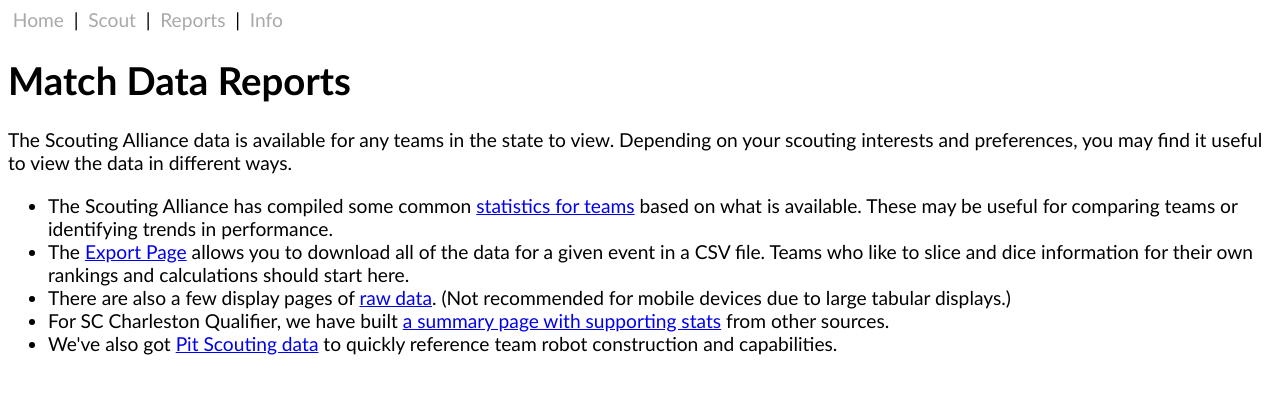
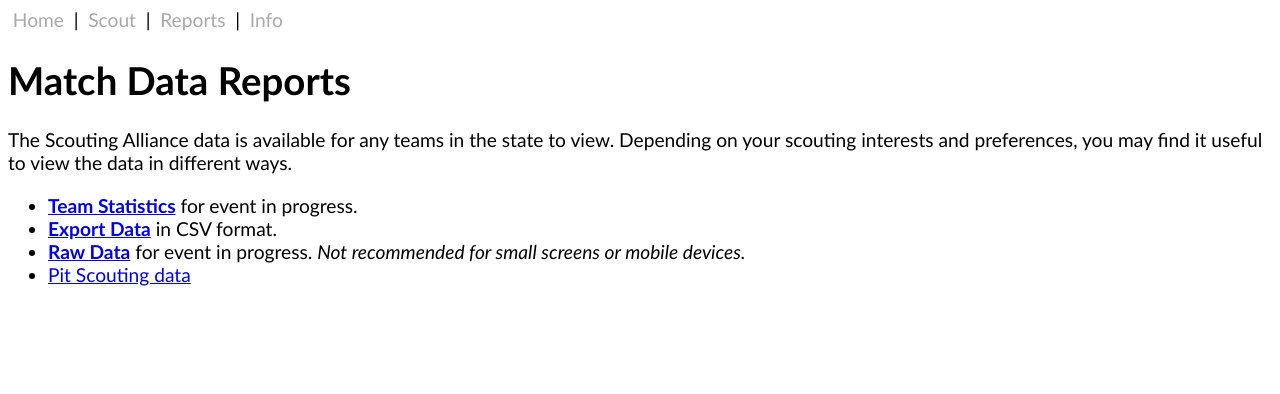
Before and after one commit to fscdata/fsc-data-scouting, a Flask app: page /report/ in a window 1280 px wide. Shown: the top 394 px of the page. Run offline with Flask 3, Linux system fonts and the light colour scheme.

Commit message:
main report landing page more concise

```diff
--- a/templates/report/main_report_page.html
+++ b/templates/report/main_report_page.html
@@ -5,14 +5,13 @@
     <p>The Scouting Alliance data is available for any teams in the state to view. Depending on your scouting interests and preferences, you may find it useful to view the data in different ways.</p>
 
     <ul>
-        <li>The Scouting Alliance has compiled some common <a href="/report/team">statistics for teams</a> based on what is available. These may be useful for comparing teams or identifying trends in performance.</li>
+        <li><strong><a href="/report/team">Team Statistics</a></strong> for event in progress.</li>
 
-        <li>The <a href="/report/export/">Export Page</a> allows you to download all of the data for a given event in a CSV file. Teams who like to slice and dice information for their own rankings and calculations should start here.</li>
+        <li><strong><a href="/report/export/">Export Data</a></strong> in CSV format.</li>
 
-        <li>There are also a few display pages of <a href="/report/raw/">raw data</a>. (Not recommended for mobile devices due to large tabular displays.)</li>
+        <li><strong><a href="/report/raw/">Raw Data</a></strong> for event in progress. <em>Not recommended for small screens or mobile devices.</em></li>
 
-        <li>For SC Charleston Qualifier, we have built <a href="https://docs.google.com/spreadsheets/d/10dh-e7bvZhVHxfObyJM3K90W9t6DiMH-01LyOUVFmJ4/edit?usp=sharing">a summary page with supporting stats</a> from other sources.</li>
 
-        <li>We've also got <a href="https://docs.google.com/spreadsheets/d/12JMm7Sw8NQbkUSKZ3bwrXUm5kI6eCN0zNNkjtomF9Cc/edit?usp=sharing">Pit Scouting data</a> to quickly reference team robot construction and capabilities.</li>
+        <li><a href="https://docs.google.com/spreadsheets/d/12JMm7Sw8NQbkUSKZ3bwrXUm5kI6eCN0zNNkjtomF9Cc/edit?usp=sharing">Pit Scouting data</a></li>
     </ul>
 {% endblock %}
```
